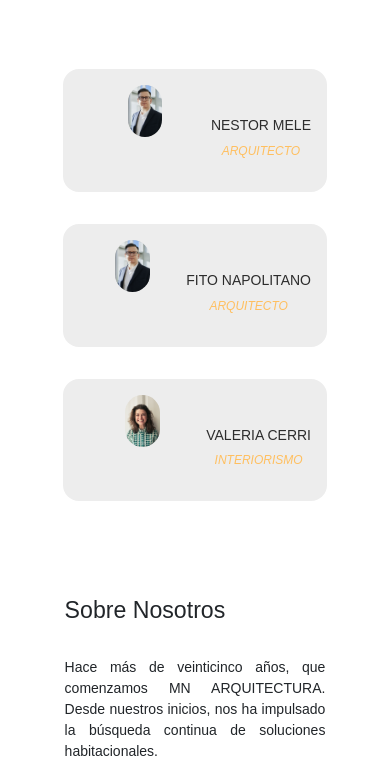
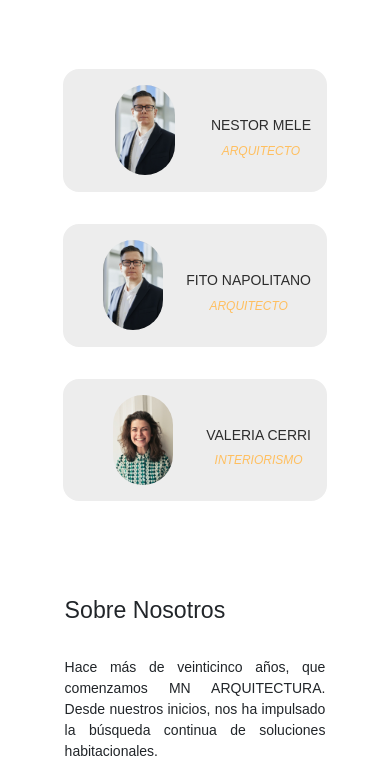
Before and after one commit to ivalemma/mnarquitectura-web, a website: page pages/sobrenosotros.html in a window 390 px wide. Shown: the part 61-844 px from the top of the page. Drawn offline with nearby package versions, Linux system fonts and the light colour scheme.

Commit message:
imagenes de nosotros page correctas en mobile

```diff
--- a/scss/parciales/_querys.scss
+++ b/scss/parciales/_querys.scss
@@ -262,13 +262,16 @@
     justify-content:center;
     margin-top: 1rem;
     margin-bottom: 1rem;
+    position: relative;
 
 
 }
 
 .tarjetapersona__img{
-    height: 52px;
+    height: 90px;
     width: auto;
+    justify-content:flex-start;
+
 }
 
 .tarjetapersona__texto{
```
Also changed, not shown: css/pruebacss.css.
